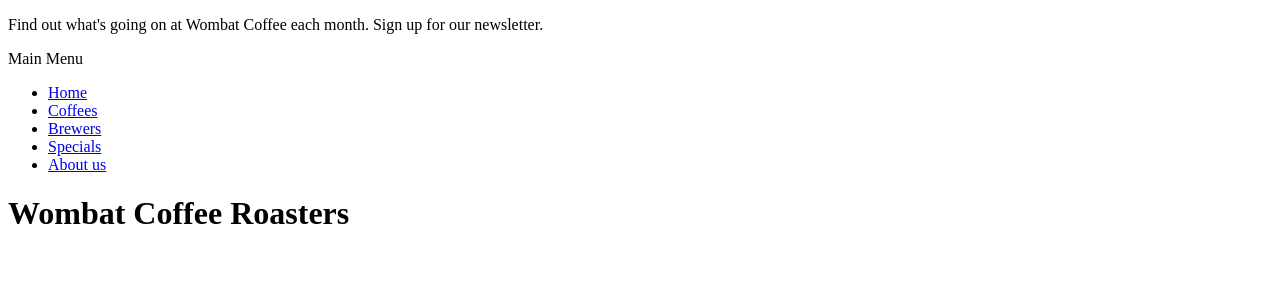
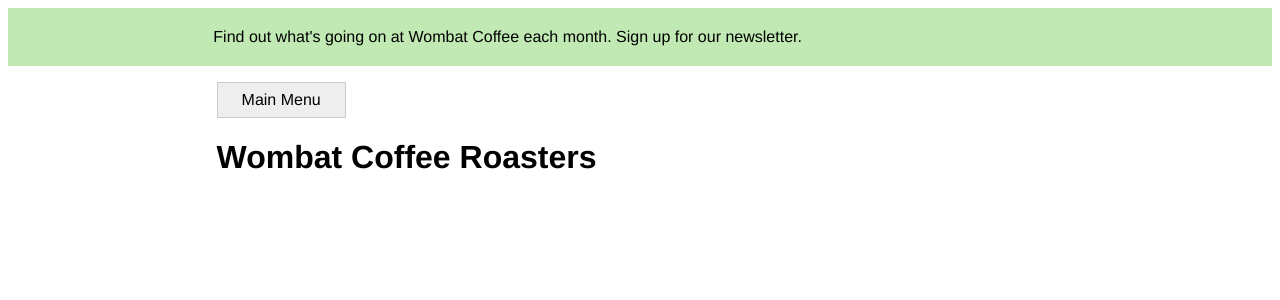
Before and after one commit to desokan/css-positioning, a React (Create React App) app in the folder positioning/: page / in a window 1280 px wide. Shown: the top 300 px of the page. Built offline with nearby package versions, Linux system fonts and the light colour scheme.

Commit message:
styled the dropdown component

```diff
--- a/positioning/src/components/Dropdown.js
+++ b/positioning/src/components/Dropdown.js
@@ -1,7 +1,13 @@
-import React from "react";
+import React, { useState } from "react";
 import styles from "./Dropdown.module.css";
 
 const Dropdown = () => {
+  const [open, setOpen] = useState(false);
+
+  const handleOpen = () => {
+    setOpen(true);
+    console.log(open);
+  };
 
   return (
     <>
@@ -17,7 +23,7 @@
       <div className={styles.container}>
         <nav>
           <div className={styles.dropdown}>
-            <div className={styles.dropdownBabel}>Main Menu</div>
+            <div onClick={handleOpen} className={styles.dropdownBabel}>Main Menu</div>
             <div className={styles.dropdownMenu}>
               <ul className={styles.submenu}>
                 <li>
--- a/positioning/src/components/Dropdown.module.css
+++ b/positioning/src/components/Dropdown.module.css
@@ -0,0 +1,79 @@
+body {
+  font-family: Helvetica, Arial, sans-serif;
+}
+
+.topBanner {
+  padding: 0.25em 0;
+  background-color: #c0e9b3;
+}
+
+.topBannerInner {
+  width: calc(100vw / 12 * 8);
+  max-width: 1000px;
+  margin: 0 auto;
+}
+
+/* DROPDOWN */
+
+.sr-only {
+  position: absolute;
+  width: 1px;
+  height: 1px;
+  padding: 0;
+  margin: -1px;
+  overflow: hidden;
+}
+
+.container {
+  width: 67%;
+  max-width: 1000px;
+  margin: 1em auto;
+}
+
+.dropdown {
+  display: inline-block;
+  /* display: block; */
+  position: relative;
+}
+
+.dropdownBabel {
+  padding: 0.5em 1.5em;
+  border: 1px solid #ccc;
+  background-color: #eee;
+}
+
+.dropdownMenu {
+  display: none;
+  position: absolute;
+  left: 0;
+  top: 2.1em;
+  min-width: 100%;
+  background-color: #eee;
+}
+
+.dropdown:hover .dropdownMenu {
+  display: block;
+}
+
+.submenu {
+  padding-left: 0;
+  margin: 0;
+  list-style-type: none;
+  border: 1px solid #999;
+}
+
+.submenu > li + li {
+  border-top: 1px solid #999;
+}
+
+.submenu > li > a {
+  display: block;
+  padding: 0.5em 1.5em;
+  background-color: #eee;
+  color: #369;
+  text-decoration: none;
+}
+
+.submenu > li > a:hover {
+  background-color: #fff;
+}
```
